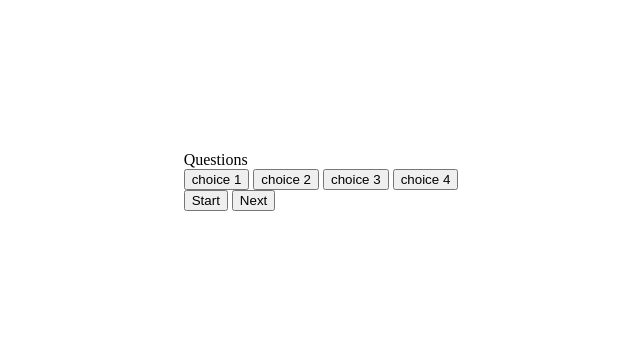
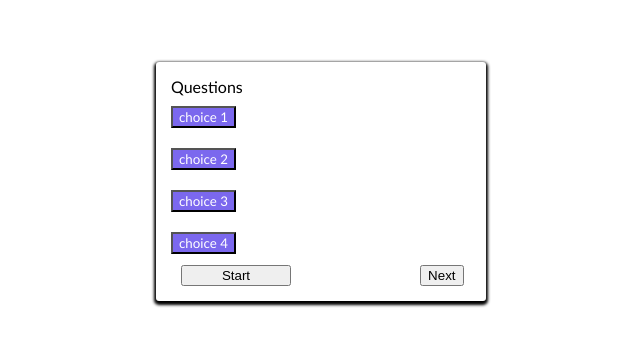
Before and after one commit to Samismail2010/Coding-Quiz-Challenge, a plain HTML site: page index.html in a window 1280 px wide. Shown: the part 319-664 px from the top of the page, without its empty margins (179-819 px from the left). Drawn offline with Linux system fonts and the light colour scheme.

Commit message:
completed css style

```diff
--- a/assets/css/style.css
+++ b/assets/css/style.css
@@ -1,4 +1,5 @@
 body {
+    font-family: 'Gill Sans', 'Gill Sans MT', Calibri, 'Trebuchet MS', sans-serif;
     padding: 0;
     margin: 0;
     display: flex;
@@ -7,3 +8,31 @@ body {
     width: 1000px;
     height: 1000px;
 }
+.container {
+    font-family: 'Gill Sans', 'Gill Sans MT', Calibri, 'Trebuchet MS', sans-serif;
+    width: 700px;
+    max-width: 30%;
+    padding: 15px;
+    background-color: white;
+    border-radius: 3px;
+    box-shadow: 0 2px 3px 2px;
+}
+.btn-command {
+    display: grid;
+    max-width: 50%;
+    grid-template-columns: max-content;
+    gap: 20px;
+    margin: 10px 0;
+}
+.btn {
+    background-color: mediumslateblue;
+    font-family: 'Gill Sans', 'Gill Sans MT', Calibri, 'Trebuchet MS', sans-serif;
+    color: white;
+}
+#start-btn {
+    width: 110px;
+    margin: 0 125px 0 10px;
+}
+.command {
+    display: flex;
+}
--- a/index.html
+++ b/index.html
@@ -12,11 +12,12 @@
     <div class="container">
         <div id="questions-section">
             <div id="question">Questions</div>
-            <div id="answers-buttons" class="btn-command"></div>
+            <div id="answers-buttons" class="btn-command">
             <button class ="btn"> choice 1</button>
             <button class ="btn"> choice 2</button>
             <button class ="btn"> choice 3</button>
             <button class ="btn"> choice 4</button>
+        </div>
         </div>
         <div class="commands">
             <button id="start-btn" class="start-command">Start</button>
```
